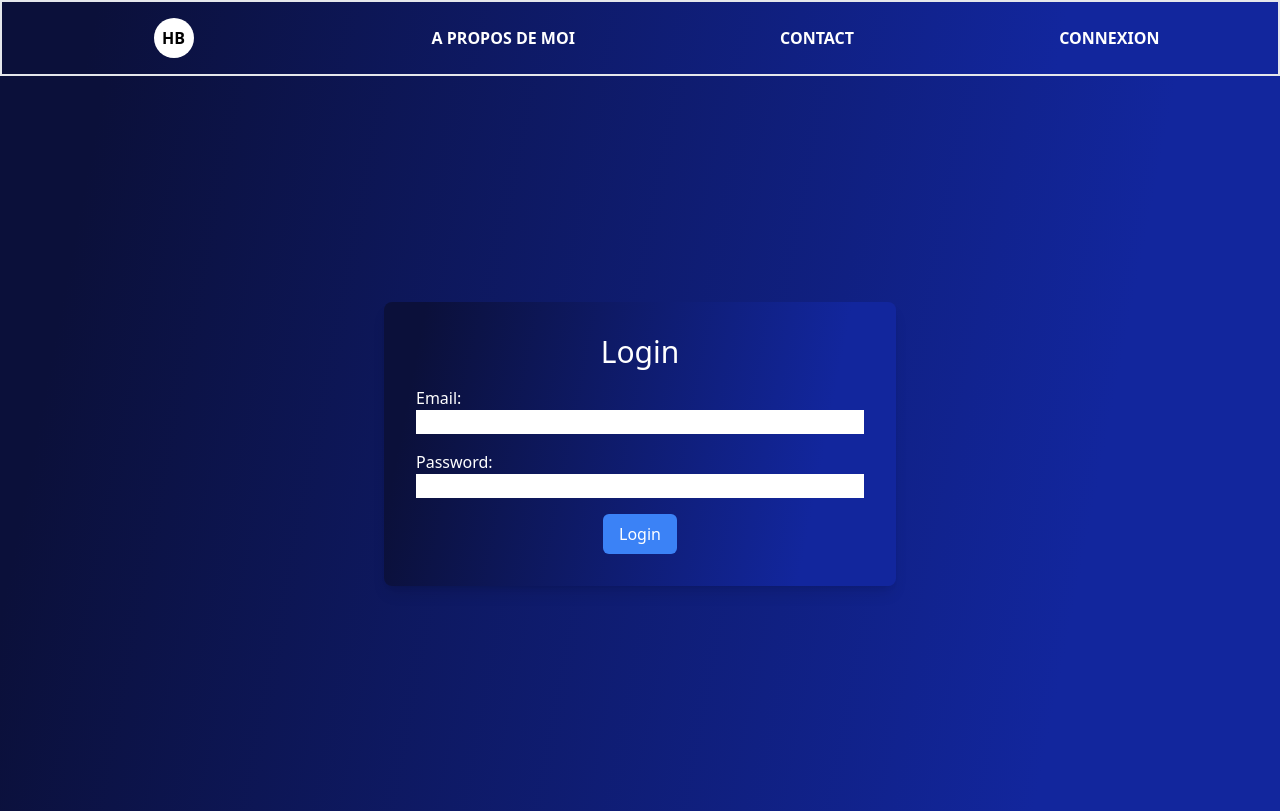
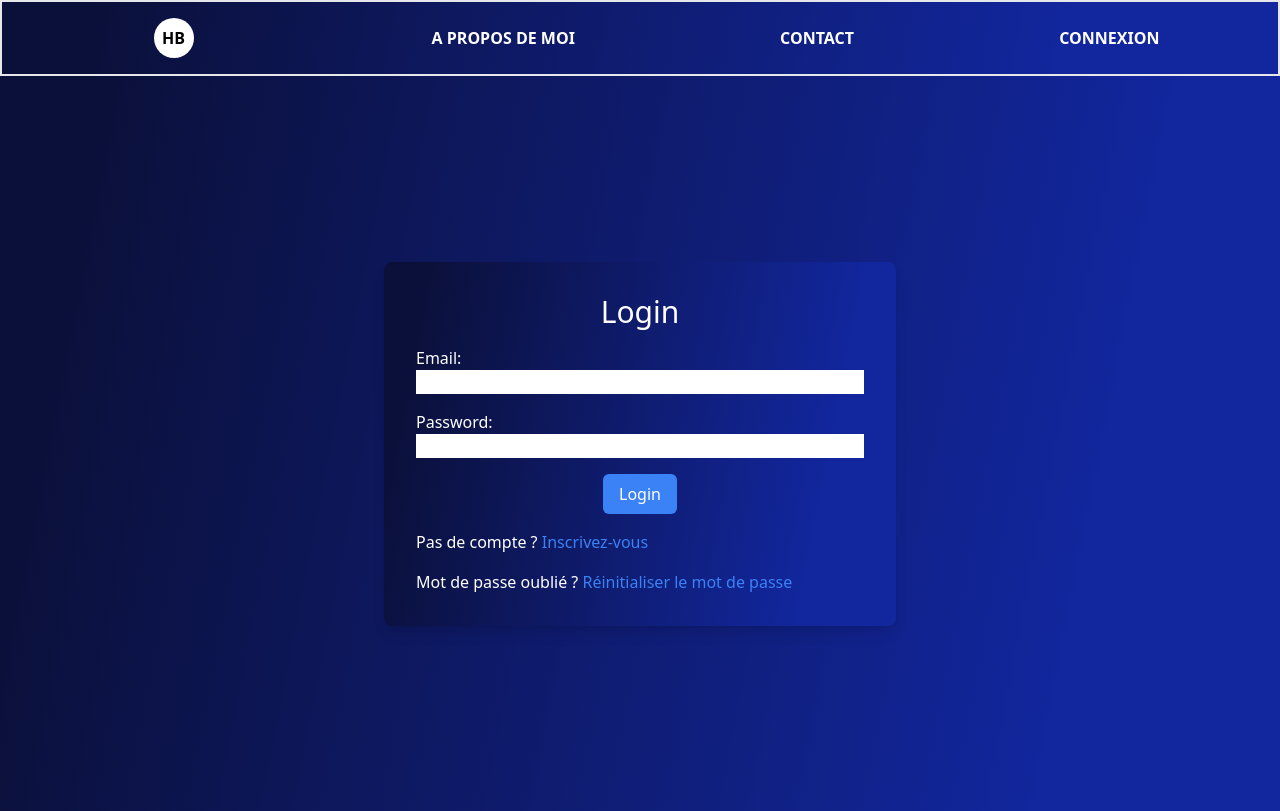
Before and after one commit to Hamza-bakk/DJOSER-FRONT-END, a React (Vite) app: page /login in a window 1280 px wide. Built offline with nearby package versions, Linux system fonts and the light colour scheme; no server answers.

Commit message:
add register transition and forgetpassword

```diff
--- a/src/pages/User/login.jsx
+++ b/src/pages/User/login.jsx
@@ -66,6 +66,10 @@ const Login = () => {
             <button type="submit" className=" bg-blue-500 hover:bg-blue-600 text-white px-4 py-2 rounded-md">Login</button>
           </div>
         </form>
+        <div className='flex flex-col gap-4 justify-start mt-4 w-full'>
+          <p className='text-white w-8/10'>Pas de compte ? <a href="/register" className='text-blue-500 w-2/8'>Inscrivez-vous</a></p>
+          <p className='text-white w-full'>Mot de passe oublié ? <a href="/reset-password" className='text-blue-500 w-full'>Réinitialiser le mot de passe</a></p>
+        </div>
       </div>
     </div>
   );
--- a/src/pages/User/logout.jsx
+++ b/src/pages/User/logout.jsx
@@ -7,6 +7,8 @@ const { LogoutUser } = PostAPI;
 const Logout = () => {
   const navigate = useNavigate();
 
+  // Exécuter handleLogout au rendu du composant
+  React.useEffect(() => {
     const handleLogout = async () => {
       try {
         // Appeler la fonction LogoutUser pour déconnecter l'utilisateur
@@ -23,14 +25,13 @@ const Logout = () => {
         console.error('Une erreur s\'est produite lors de la déconnexion :', error);
       }
     };
-
-  // Exécuter handleLogout au rendu du composant
-  React.useEffect(() => {
     handleLogout();
-  }, []);
+  },);
 
   return (
-    <div>Logging out...</div>
+    <div>
+
+    </div>
   );
 };
 
```
Lines whose indentation alone changed are shown as unchanged.
